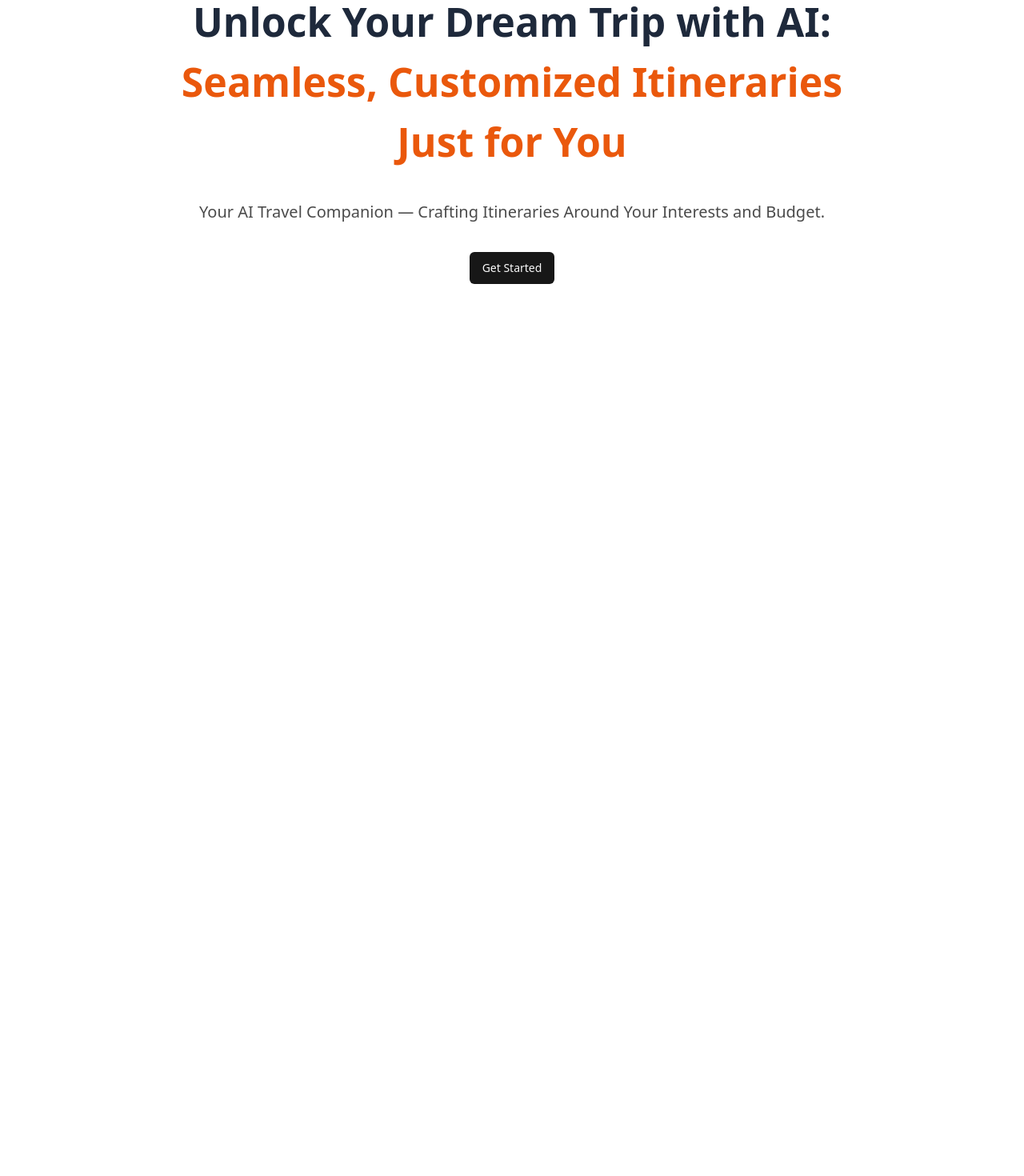
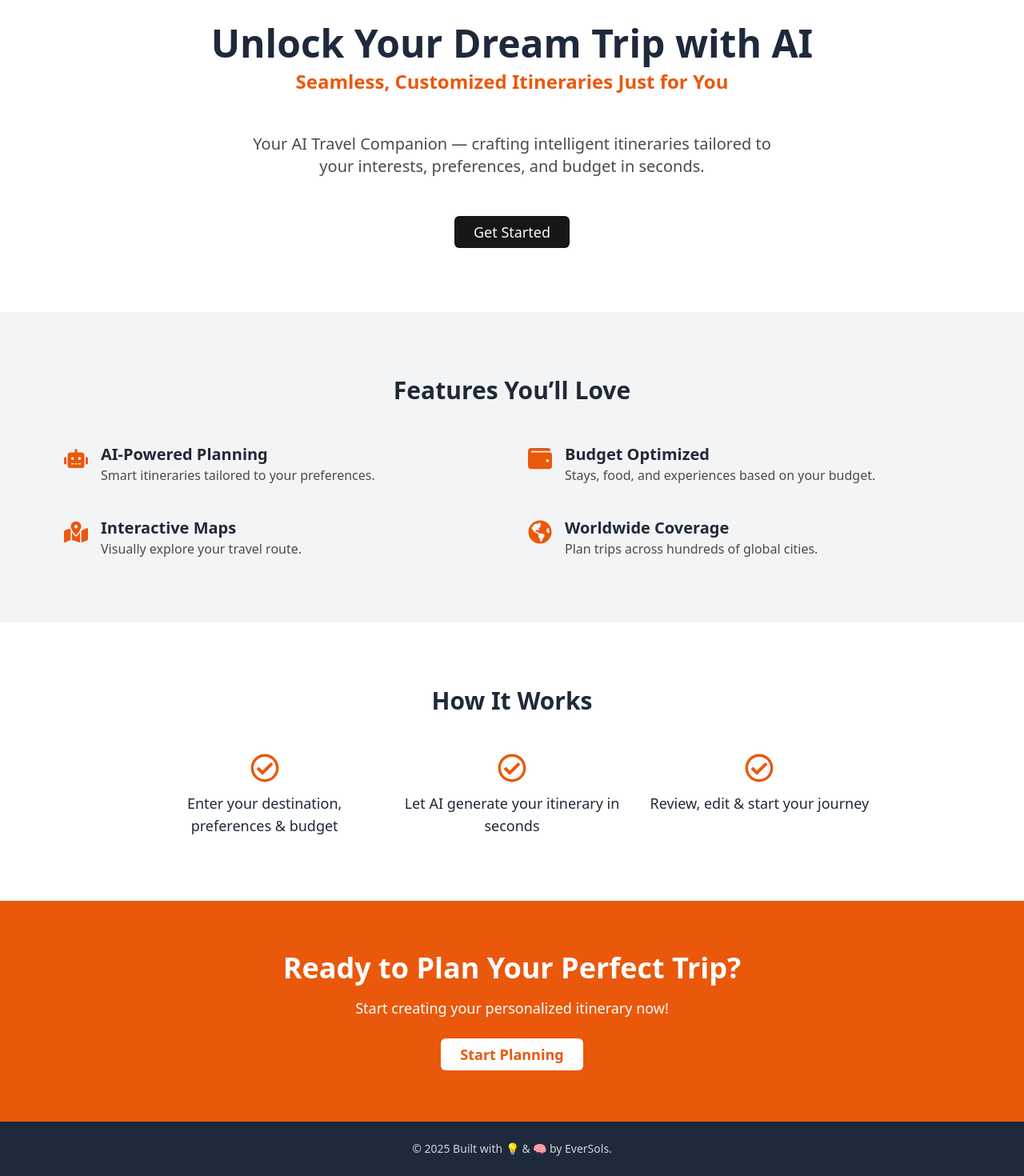
Before and after one commit to AhmadRazaSiddiqi/Ai-Trip-Planner, a React (Vite) app: page / in a window 1280 px wide. Shown: the part 134-1604 px from the top of the page at 80% size. Before the commit the page ends 800 px from the top, so only its background shows below. Built offline with nearby package versions, Linux system fonts and the light colour scheme; no server answers.

Commit message:
Improved UI

```diff
--- a/src/components/custom/Hero.jsx
+++ b/src/components/custom/Hero.jsx
@@ -1,29 +1,119 @@
 import React from "react"
 import { Button } from "../ui/button"
 import { Link } from "react-router-dom"
+import {
+  FaMapMarkedAlt,
+  FaRobot,
+  FaWallet,
+  FaGlobeAmericas,
+  FaRegCheckCircle,
+} from "react-icons/fa"
 
-function Hero() {
+function LandingPage() {
   return (
-    <div className="flex flex-col items-center mx-56 gap-9">
-      <h1 className="font-extrabold text-[50px] text-center mt-10">
-        <span className="text-[#1e293b] dark:text-[#e2e8f0]">
-          Unlock Your Dream Trip with AI:{" "}
-        </span>{" "}
-        <p className="text-[#ea580c]">
-          Seamless, Customized Itineraries Just for You
+    <div className="bg-white dark:bg-[#0f172a] text-gray-800 dark:text-gray-100">
+      {/* HERO SECTION */}
+      <section className="flex flex-col items-center px-4 md:px-20 lg:px-56 gap-12 py-20 text-center">
+        <div>
+          <h1 className="font-extrabold text-4xl md:text-5xl">
+            <span className="text-[#1e293b] dark:text-[#e2e8f0]">
+              Unlock Your Dream Trip with AI
+            </span>
+          </h1>
+          <p className="text-[#ea580c] text-2xl mt-2 font-semibold">
+            Seamless, Customized Itineraries Just for You
+          </p>
+        </div>
+
+        <p className="text-lg md:text-xl text-[#4A4A4A] dark:text-[#A0A0A0] max-w-2xl">
+          Your AI Travel Companion — crafting intelligent itineraries tailored
+          to your interests, preferences, and budget in seconds.
         </p>
-      </h1>
 
-      <p className="text-xl text-[#4A4A4A] dark:text-[#A0A0A0] text-center">
-        Your AI Travel Companion — Crafting Itineraries Around Your Interests
-        and Budget.
-      </p>
+        <Link to="/create-trip">
+          <Button className="text-lg px-6 py-3">Get Started</Button>
+        </Link>
+      </section>
 
-      <Link to={"/create-trip"}>
-        <Button>Get Started</Button>
-      </Link>
+      {/* FEATURES SECTION */}
+      <section className="bg-gray-100 dark:bg-[#1e293b] py-20 px-4 md:px-20">
+        <h2 className="text-3xl font-bold text-center mb-12">
+          Features You’ll Love
+        </h2>
+        <div className="grid gap-10 grid-cols-1 md:grid-cols-2 max-w-6xl mx-auto">
+          {[
+            {
+              icon: <FaRobot />,
+              title: "AI-Powered Planning",
+              desc: "Smart itineraries tailored to your preferences.",
+            },
+            {
+              icon: <FaWallet />,
+              title: "Budget Optimized",
+              desc: "Stays, food, and experiences based on your budget.",
+            },
+            {
+              icon: <FaMapMarkedAlt />,
+              title: "Interactive Maps",
+              desc: "Visually explore your travel route.",
+            },
+            {
+              icon: <FaGlobeAmericas />,
+              title: "Worldwide Coverage",
+              desc: "Plan trips across hundreds of global cities.",
+            },
+          ].map((feature, idx) => (
+            <div key={idx} className="flex items-start gap-4">
+              <div className="text-[#ea580c] text-3xl mt-1">{feature.icon}</div>
+              <div>
+                <h3 className="text-xl font-semibold">{feature.title}</h3>
+                <p className="text-[#4A4A4A] dark:text-[#A0A0A0]">
+                  {feature.desc}
+                </p>
+              </div>
+            </div>
+          ))}
+        </div>
+      </section>
+
+      {/* HOW IT WORKS SECTION */}
+      <section className="py-20 px-4 md:px-20">
+        <h2 className="text-3xl font-bold text-center mb-12">How It Works</h2>
+        <div className="max-w-4xl mx-auto grid md:grid-cols-3 gap-8 text-center">
+          {[
+            "Enter your destination, preferences & budget",
+            "Let AI generate your itinerary in seconds",
+            "Review, edit & start your journey",
+          ].map((step, idx) => (
+            <div key={idx} className="flex flex-col items-center gap-3">
+              <FaRegCheckCircle className="text-[#ea580c] text-4xl" />
+              <p className="text-lg">{step}</p>
+            </div>
+          ))}
+        </div>
+      </section>
+
+      {/* CTA SECTION */}
+      <section className="bg-[#ea580c] text-white py-16 px-4 text-center">
+        <h2 className="text-3xl md:text-4xl font-bold mb-4">
+          Ready to Plan Your Perfect Trip?
+        </h2>
+        <p className="text-lg mb-6">
+          Start creating your personalized itinerary now!
+        </p>
+        <Link to="/create-trip">
+          <Button className="bg-white text-[#ea580c] font-bold text-lg px-6 py-3 hover:bg-gray-100">
+            Start Planning
+          </Button>
+        </Link>
+      </section>
+
+      {/* FOOTER */}
+      <footer className="bg-[#1e293b] text-gray-300 text-sm text-center py-6">
+        © {new Date().getFullYear()} Built with 💡 & 🧠 by EverSols.
+      </footer>
     </div>
   )
 }
 
-export default Hero
+export default LandingPage
--- a/src/view-trip/components/LocationIQAutocomplete .jsx
+++ b/src/view-trip/components/LocationIQAutocomplete .jsx
@@ -53,7 +53,6 @@ const GeoapifyAutocomplete = ({ apiKey, selectProps }) => {
     <Select
       styles={customStyles}
       {...selectProps}
-      // ❌ Remove inputValue from here
       onInputChange={(value, { action }) => {
         if (action === "input-change") {
           setInputValue(value)
```
